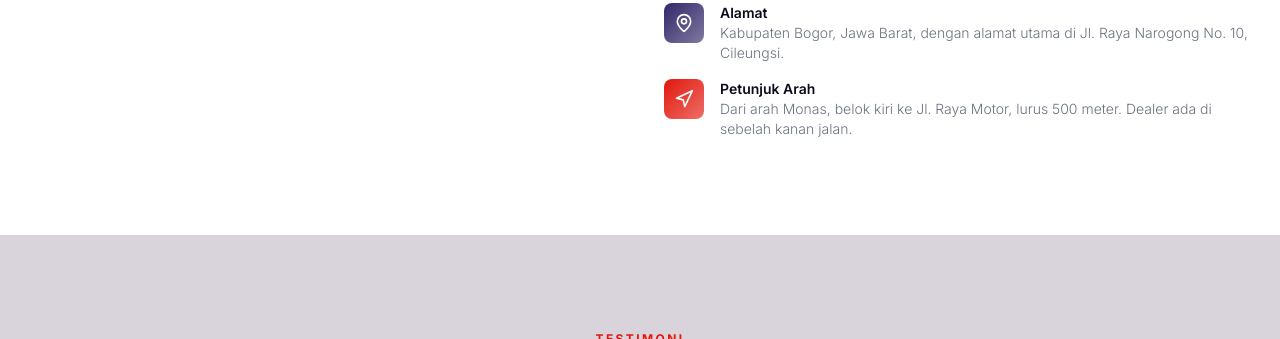
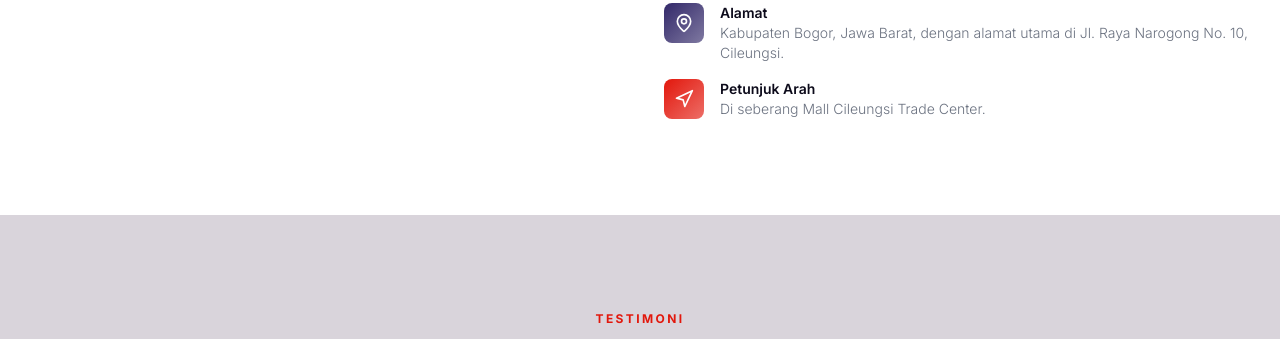
Before and after one commit to Kaixa098/YamahaPrihatinMotorV2, a plain HTML site: page info.html in a window 1280 px wide. Shown: the part 1037-1376 px from the top of the page. Drawn offline with nearby package versions, Linux system fonts and the light colour scheme.

Commit message:
small changes

```diff
--- a/info.html
+++ b/info.html
@@ -109,7 +109,7 @@
                         </div>
                         <div class="flex items-start gap-4">
                             <div class="w-10 h-10 rounded-lg red-accent flex items-center justify-center flex-shrink-0"><i data-lucide="navigation" class="w-5 h-5 text-white"></i></div>
-                            <div><p class="font-semibold text-sm text-yamaha-dark">Petunjuk Arah</p><p class="text-gray-500 text-sm font-light">Dari arah Monas, belok kiri ke Jl. Raya Motor, lurus 500 meter. Dealer ada di sebelah kanan jalan.</p></div>
+                            <div><p class="font-semibold text-sm text-yamaha-dark">Petunjuk Arah</p><p class="text-gray-500 text-sm font-light">Di seberang Mall Cileungsi Trade Center.</p></div>
                         </div>
                     </div>
                 </div>
```
